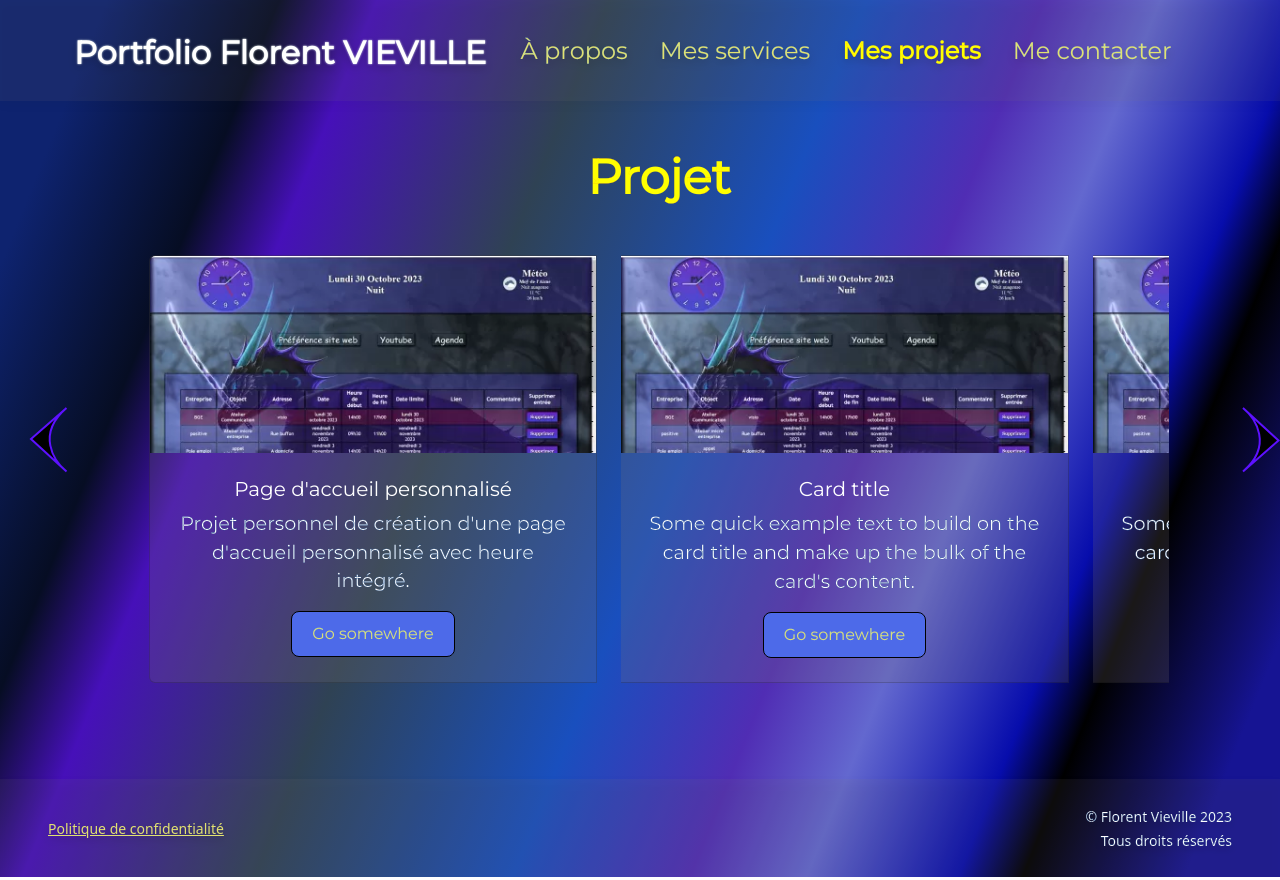
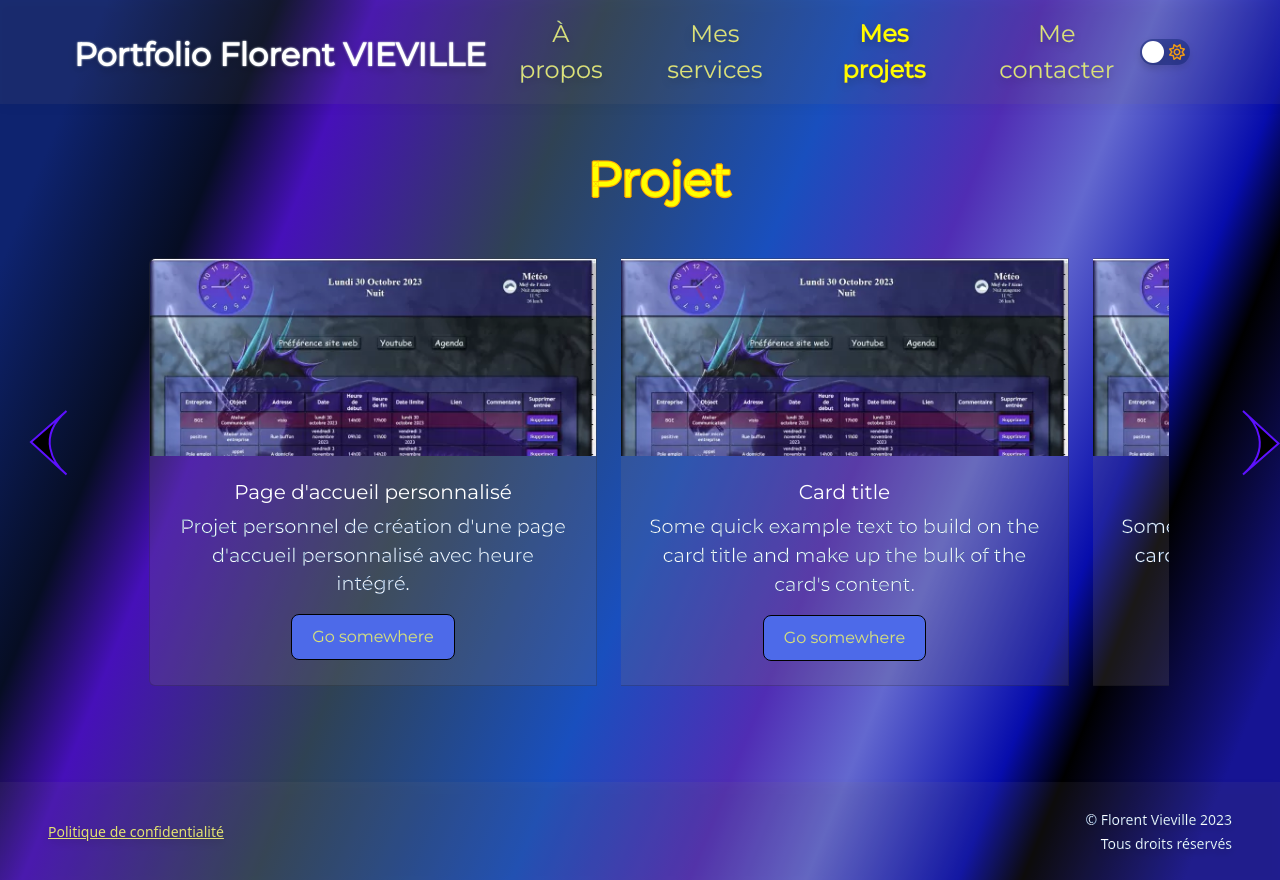
Before and after one commit to FlorentViel/porfolio, a Vue app: page /projet in a window 1280 px wide. Built offline with nearby package versions, Linux system fonts and the light colour scheme.

Commit message:
Correction navBar
Correction slide navBar

```diff
--- a/front-end/src/assets/global-text.css
+++ b/front-end/src/assets/global-text.css
@@ -14,7 +14,8 @@
 
 :is(.h1-dark, .navHomeDark.router-link-exact-active){
   color:#FFFF00 !important;
-  -webkit-text-stroke: 0.1px #FFA500 !important;
+  -webkit-text-stroke: 0.3px #FFA500 !important;
+  text-shadow: -1px 0 #FFA500, 0 1px #FFA500, 1px 0 #FFA500, 0 -1px #FFA500;
   font-weight: bold!important;
 
 }
--- a/front-end/src/components/navBar.vue
+++ b/front-end/src/components/navBar.vue
@@ -29,6 +29,14 @@
           </li>
         </ul>
       </div>
+      <div class="d-flex justify-content-center align-items-center py-sm-4">
+        <input type="checkbox" class="checkbox" :class="theme.isDarkMode ? 'btn-dark' : 'btn-light'" id="checkbox" @click="toggleThemeAndEmit">
+        <label for="checkbox" class="checkbox-label" :class="theme.isDarkMode ? 'checkbox-label-dark' : 'checkbox-label-light'">
+          <i class="fas fa-moon"></i>
+          <i class="fas fa-sun"></i>
+          <span class="ball"></span>
+        </label>
+      </div>
     </div>
   </nav>
 </template>
@@ -42,15 +50,14 @@ export default {
   data() {
     return {
       transitionName: 'slide-left',
+      transitionName: 'slide-right',
     };
   },
 
   props: ['theme'],
   computed: {
-    ...mapState(['isNext']), // Map isNext state to a computed property
   },
   methods: {
-    ...mapMutations(['setIsNext']), // Map setIsNext mutation to a method
     toggleThemeAndEmit() {
       this.theme.toggleTheme(); // Appel de la fonction pour basculer le thème
       this.$emit('toggleTheme'); // Émettez l'événement pour demander le changement de thème
@@ -151,24 +158,6 @@ function changeTitle(newSectionName) {
 }
 
 
-.slide-left-enter-active, .slide-right-leave-active {
-  transition: all 0.3s ease;
-}
-.slide-left-leave-active, .slide-right-enter-active {
-  transition: all 0.3s ease;
-}
-.slide-left-enter, .slide-left-leave-to /* .slide-left-leave-active below version 2.1.8 */ {
-  transform: translateX(100%);
-}
-.slide-left-leave, .slide-left-enter-to /* .slide-left-enter-active below version 2.1.8 */ {
-  transform: translateX(-100%);
-}
-.slide-right-enter, .slide-right-leave-to /* .slide-right-leave-active below version 2.1.8 */ {
-  transform: translateX(-100%);
-}
-.slide-right-leave, .slide-right-enter-to /* .slide-right-enter-active below version 2.1.8 */ {
-  transform: translateX(100%);
-}
 
 
 </style>
```
